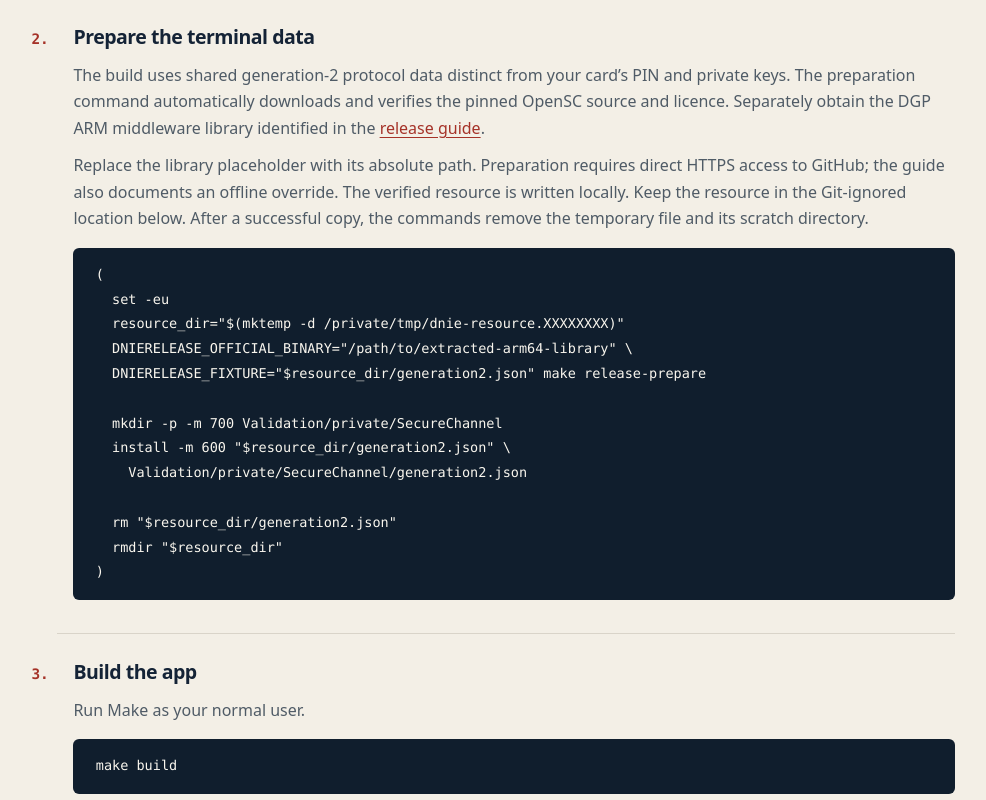
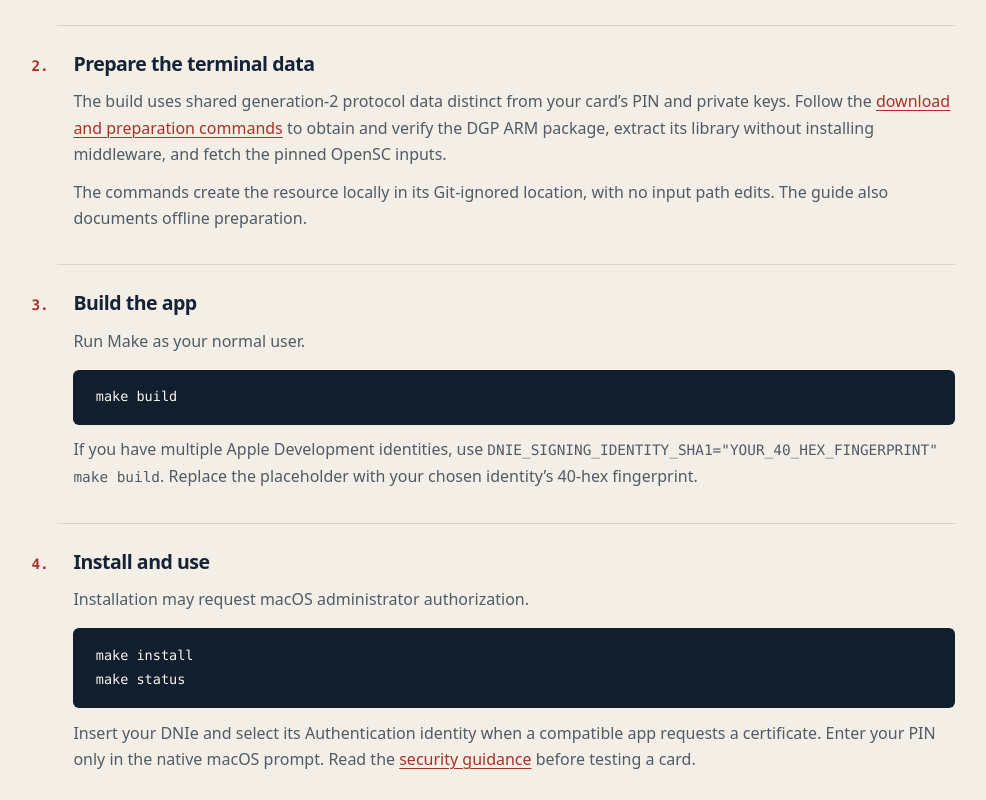
Before and after one commit to emcrisostomo/dnie-macos, a plain HTML site: page website/index.html in a window 1280 px wide. Shown: the part 2429-3229 px from the top of the page, without its empty margins (37-1023 px from the left). Drawn offline with Linux system fonts and the light colour scheme.

Commit message:
Document verified DGP preparation and Apple signing setup

```diff
--- a/website/index.html
+++ b/website/index.html
@@ -119,7 +119,7 @@
                 <li>Apple silicon and macOS 26 or later</li>
                 <li>Full Xcode with a macOS 26 or later SDK and Swift 6.2 or later. Select it as the active command-line developer directory.</li>
                 <li>Python 3.9 or later, <code>jq</code>, and the macOS-provided Make</li>
-                <li>An Apple Development signing identity in your Keychain</li>
+                <li>An Apple Development signing identity in your Keychain. Follow <a href="https://developer.apple.com/documentation/xcode/sharing-your-teams-signing-certificates">Apple’s signing identity setup instructions</a> and choose Apple Development.</li>
               </ul>
               <p>Using the built app also requires a supported USB CCID reader and a DNIe 4.0.</p>
             </div>
@@ -133,21 +133,8 @@ cd dnie-macos</code></pre>
             </li>
             <li>
               <h3>Prepare the terminal data</h3>
-              <p>The build uses shared generation-2 protocol data distinct from your card’s PIN and private keys. The preparation command automatically downloads and verifies the pinned OpenSC source and licence. Separately obtain the DGP ARM middleware library identified in the <a href="https://github.com/emcrisostomo/dnie-macos/blob/main/Release/README.md#prepare-or-rebuild-the-generation-2-resource">release guide</a>.</p>
-              <p>Replace the library placeholder with its absolute path. Preparation requires direct HTTPS access to GitHub; the guide also documents an offline override. The verified resource is written locally. Keep the resource in the Git-ignored location below. After a successful copy, the commands remove the temporary file and its scratch directory.</p>
-              <pre><code>(
-  set -eu
-  resource_dir="$(mktemp -d /private/tmp/dnie-resource.XXXXXXXX)"
-  DNIERELEASE_OFFICIAL_BINARY="/path/to/extracted-arm64-library" \
-  DNIERELEASE_FIXTURE="$resource_dir/generation2.json" make release-prepare
-
-  mkdir -p -m 700 Validation/private/SecureChannel
-  install -m 600 "$resource_dir/generation2.json" \
-    Validation/private/SecureChannel/generation2.json
-
-  rm "$resource_dir/generation2.json"
-  rmdir "$resource_dir"
-)</code></pre>
+              <p>The build uses shared generation-2 protocol data distinct from your card’s PIN and private keys. Follow the <a href="https://github.com/emcrisostomo/dnie-macos/blob/main/Release/README.md#download-and-prepare-for-a-development-build">download and preparation commands</a> to obtain and verify the DGP ARM package, extract its library without installing middleware, and fetch the pinned OpenSC inputs.</p>
+              <p>The commands create the resource locally in its Git-ignored location, with no input path edits. The guide also documents offline preparation.</p>
             </li>
             <li>
               <h3>Build the app</h3>
```
Also changed, not shown: 2 other files.
